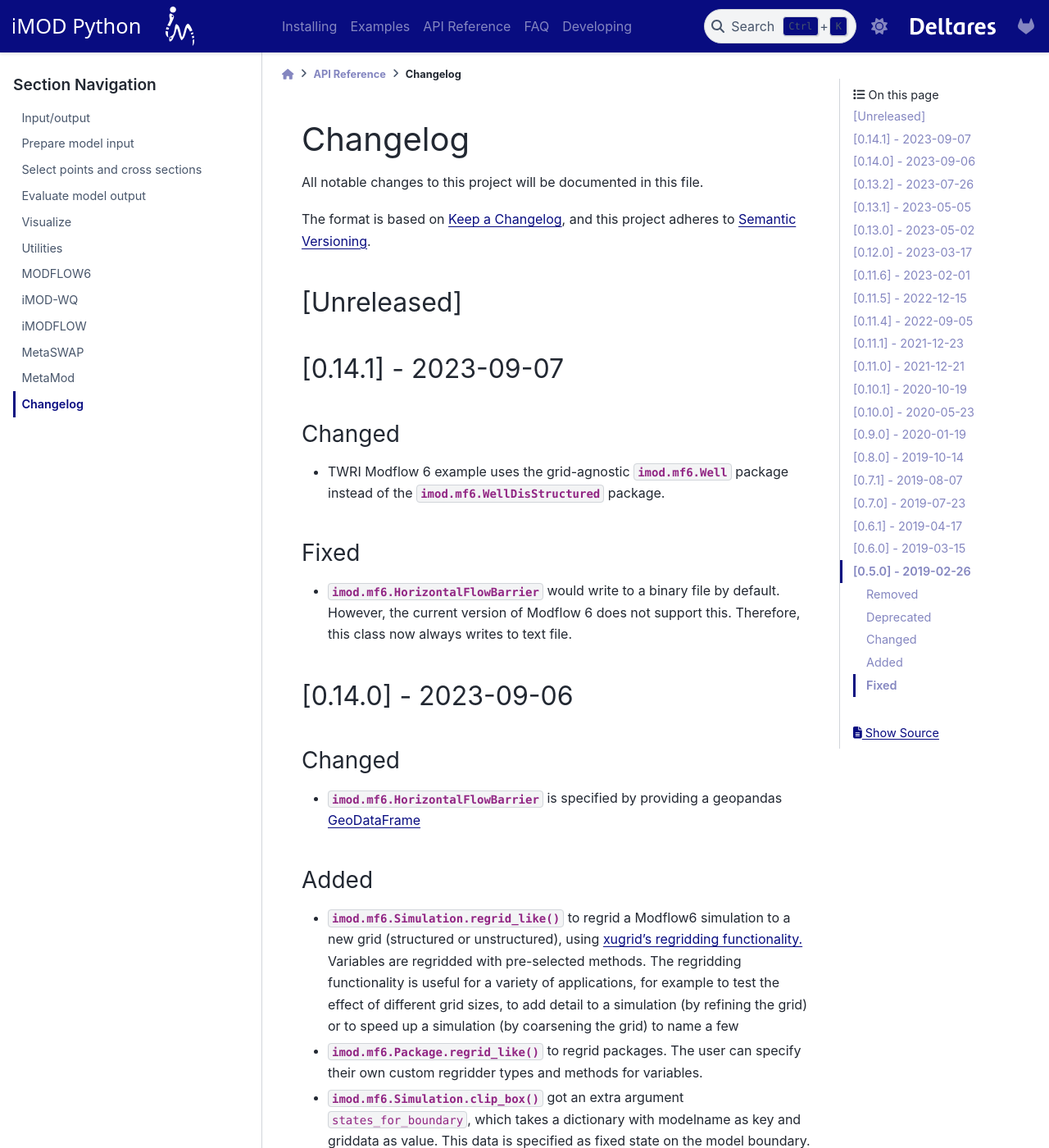
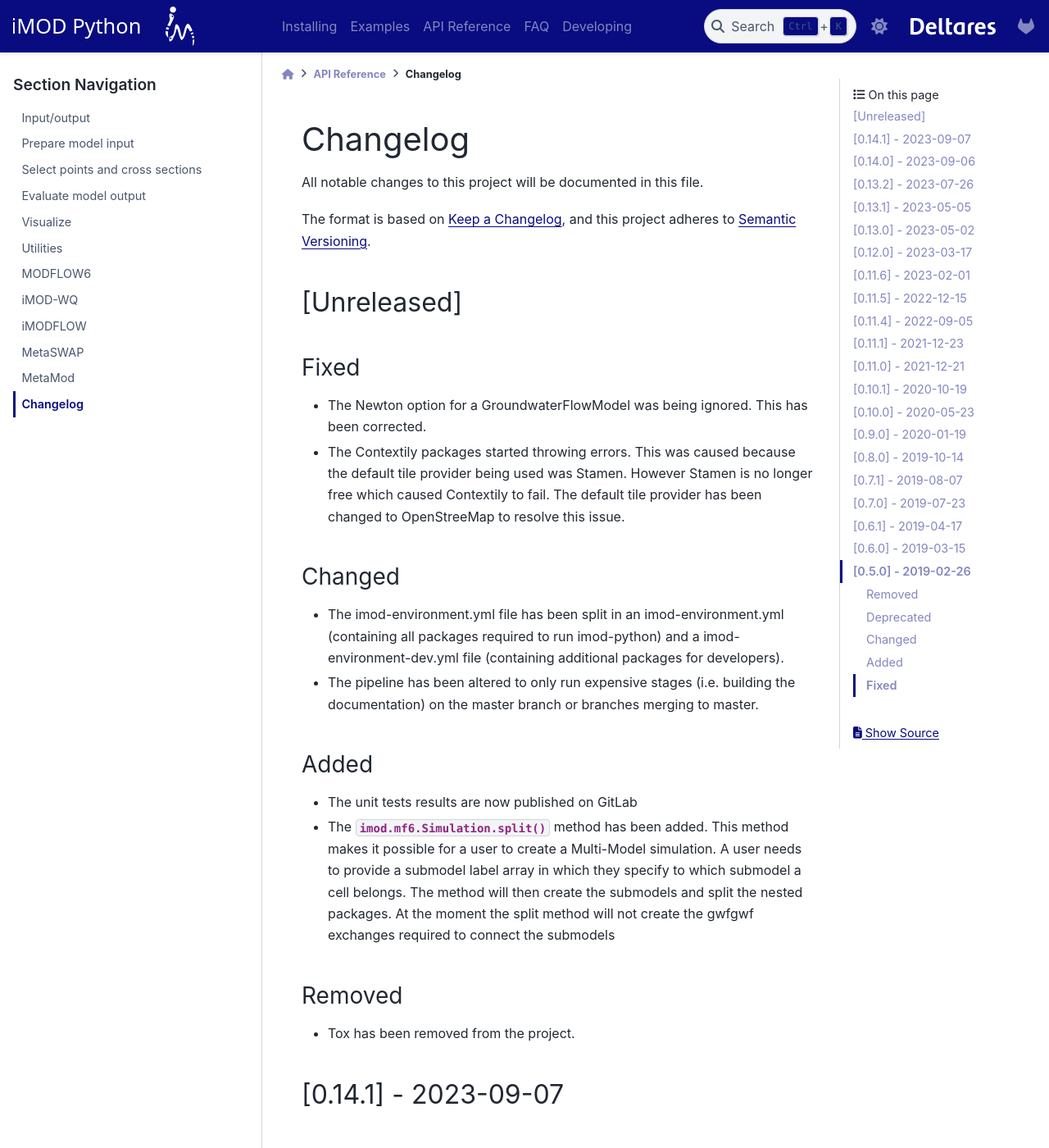
Before and after one commit to Deltares/imod-python, a Sphinx documentation site: the page built from docs/api/changelog.rst, in a window 1280 px wide and 1400 px high. Shown: the whole window at 82% size. Built offline with Sphinx 7.4.7 and the PyData theme 0.15.4, drawn with Linux system fonts in a browser that asks for light colours; pages that are not in the unit, such as notebooks, are missing from menus.

Commit message:
Update changelog

```diff
--- a/docs/api/changelog.rst
+++ b/docs/api/changelog.rst
@@ -9,6 +9,37 @@
 
 [Unreleased]
 ------------
+
+Fixed
+~~~~~
+- The Newton option for a GroundwaterFlowModel was being ignored. This has been
+  corrected.
+- The Contextily packages started throwing errors. This was caused because the
+  default tile provider being used was Stamen. However Stamen is no longer free
+  which caused Contextily to fail. The default tile provider has been changed to
+  OpenStreeMap to resolve this issue.
+
+Changed
+~~~~~~~
+- The imod-environment.yml file has been split in an imod-environment.yml
+  (containing all packages required to run imod-python) and a
+  imod-environment-dev.yml file (containing additional packages for developers).
+- The pipeline has been altered to only run expensive stages (i.e. building the
+  documentation) on the master branch or branches merging to master.
+
+Added
+~~~~~
+- The unit tests results are now published on GitLab
+- The :meth:`imod.mf6.Simulation.split` method has been added. This method makes
+  it possible for a user to create a Multi-Model simulation. A user needs to
+  provide  a submodel label array in which they specify to which submodel a cell
+  belongs. The method will then create the submodels and split the nested packages.
+  At the moment the split method will not create the gwfgwf exchanges required to
+  connect the submodels
+
+Removed
+~~~~~~~
+- Tox has been removed from the project.
 
 [0.14.1] - 2023-09-07
 ---------------------
```
